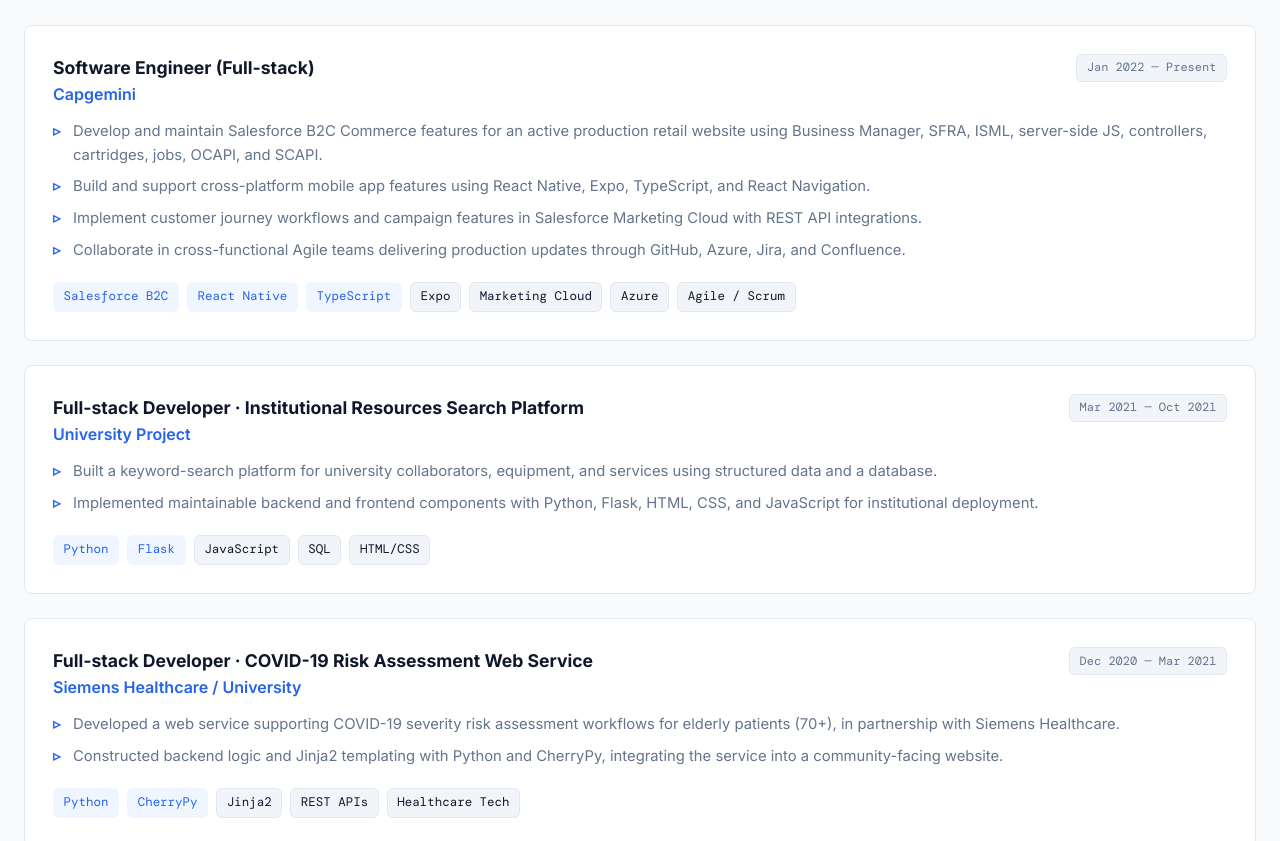
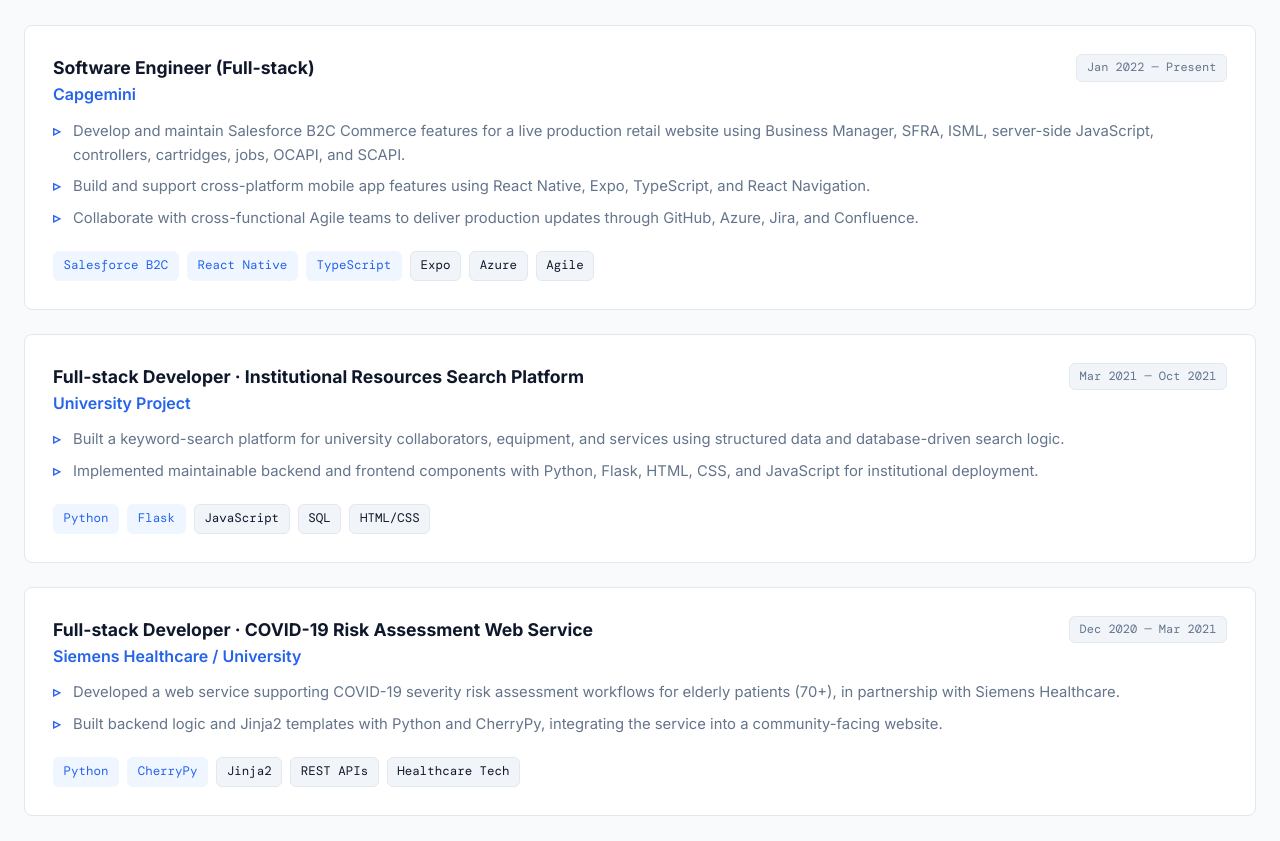
Before and after one commit to LuisRessonha/LuisRessonha.github.io, a plain HTML site: page portfolio.html in a window 1280 px wide. Shown: the part 1780-2621 px from the top of the page. Drawn offline with nearby package versions, Linux system fonts and the light colour scheme.

Commit message:
Refine portfolio content for clarity and engagement; enhance descriptions and improve wording throughout sections

```diff
--- a/portfolio.html
+++ b/portfolio.html
@@ -102,8 +102,8 @@
 				</div>
 				<div class="about-grid">
 					<div>
-						<p>Software Engineer and Full-stack Developer with proven experience developing and maintaining production retail, mobile, and web applications using Salesforce B2C Commerce, React Native, TypeScript, and Python.</p>
-						<p>Currently expanding skills into DevOps, with hands-on practice in Linux administration, Docker containerization, and scripting through personal home lab projects and ongoing training. A proven collaborator in Agile delivery cycles with a strong focus on system reliability, engineering quality, and continuous learning.</p>
+						<p>Software Engineer and Full-Stack Developer with proven experience in developing and maintaining production retail, mobile, and web applications using Salesforce B2C Commerce, React Native, TypeScript, and Python.</p>
+						<p>Currently expanding my skills into DevOps through hands-on practice in Linux administration, Docker containerization, and scripting via personal home lab projects and ongoing training. I work effectively in Agile delivery cycles with a strong focus on system reliability, engineering quality, and continuous learning.</p>
 					</div>
 					<div class="stat-box">
 						<div>
@@ -206,19 +206,17 @@
 							<span class="period-badge">Jan 2022 — Present</span>
 						</div>
 						<ul class="timeline-list">
-							<li>Develop and maintain Salesforce B2C Commerce features for an active production retail website using Business Manager, SFRA, ISML, server-side JS, controllers, cartridges, jobs, OCAPI, and SCAPI.</li>
+							<li>Develop and maintain Salesforce B2C Commerce features for a live production retail website using Business Manager, SFRA, ISML, server-side JavaScript, controllers, cartridges, jobs, OCAPI, and SCAPI.</li>
 							<li>Build and support cross-platform mobile app features using React Native, Expo, TypeScript, and React Navigation.</li>
-							<li>Implement customer journey workflows and campaign features in Salesforce Marketing Cloud with REST API integrations.</li>
-							<li>Collaborate in cross-functional Agile teams delivering production updates through GitHub, Azure, Jira, and Confluence.</li>
+							<li>Collaborate with cross-functional Agile teams to deliver production updates through GitHub, Azure, Jira, and Confluence.</li>
 						</ul>
 						<div class="tech-tags">
 							<span class="tag tag-primary">Salesforce B2C</span>
 							<span class="tag tag-primary">React Native</span>
 							<span class="tag tag-primary">TypeScript</span>
 							<span class="tag">Expo</span>
-							<span class="tag">Marketing Cloud</span>
 							<span class="tag">Azure</span>
-							<span class="tag">Agile / Scrum</span>
+							<span class="tag">Agile</span>
 						</div>
 					</article>
 
@@ -231,7 +229,7 @@
 							<span class="period-badge">Mar 2021 — Oct 2021</span>
 						</div>
 						<ul class="timeline-list">
-							<li>Built a keyword-search platform for university collaborators, equipment, and services using structured data and a database.</li>
+							<li>Built a keyword-search platform for university collaborators, equipment, and services using structured data and database-driven search logic.</li>
 							<li>Implemented maintainable backend and frontend components with Python, Flask, HTML, CSS, and JavaScript for institutional deployment.</li>
 						</ul>
 						<div class="tech-tags">
@@ -253,7 +251,7 @@
 						</div>
 						<ul class="timeline-list">
 							<li>Developed a web service supporting COVID-19 severity risk assessment workflows for elderly patients (70+), in partnership with Siemens Healthcare.</li>
-							<li>Constructed backend logic and Jinja2 templating with Python and CherryPy, integrating the service into a community-facing website.</li>
+							<li>Built backend logic and Jinja2 templates with Python and CherryPy, integrating the service into a community-facing website.</li>
 						</ul>
 						<div class="tech-tags">
 							<span class="tag tag-primary">Python</span>
@@ -446,7 +444,7 @@
 				<div class="about-grid">
 					<div>
 						<h3>Academic Leadership</h3>
-						<p style="margin-top: 0.5rem">Held elected student leadership roles in NEEI (including Deputy President) and NERAG (President), and served in the AAUE IT sector. Managed team dynamics, organized academic events, and represented student bodies.</p>
+						<p style="margin-top: 0.5rem">Held elected student leadership roles in NEEI (including Deputy President) and NERAG (President), and served in the AAUE IT sector. Managed team dynamics, organized academic events, and represented student bodies effectively.</p>
 					</div>
 					<div>
 						<h3>Competitive Sports</h3>
```
